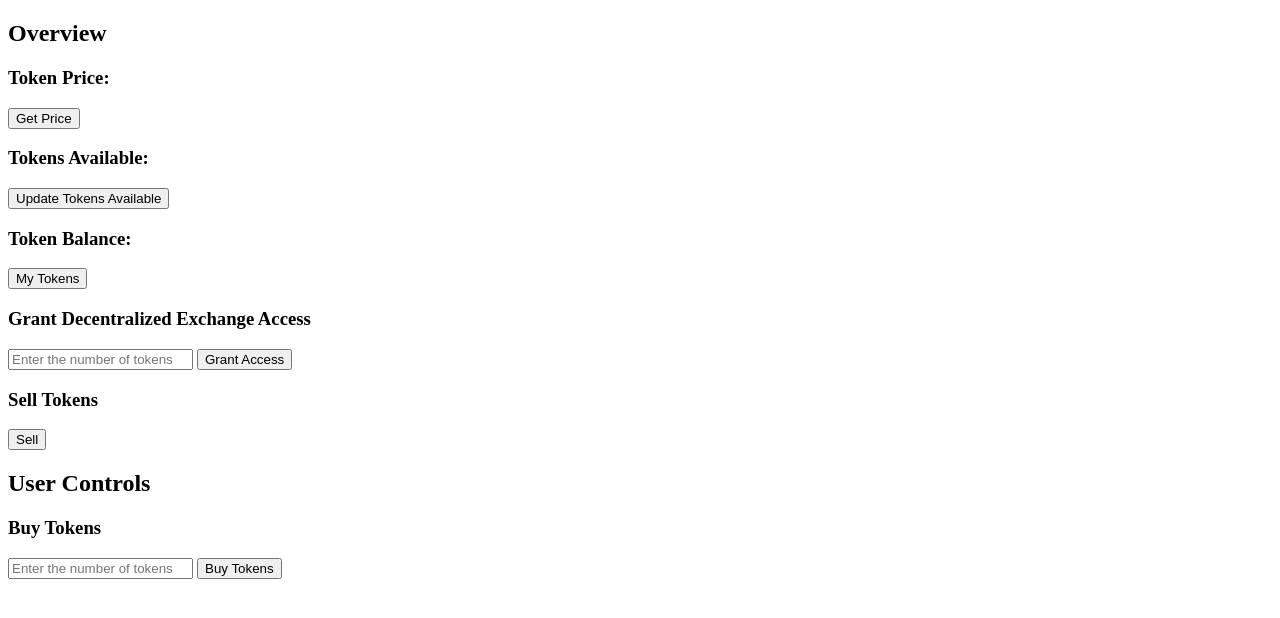
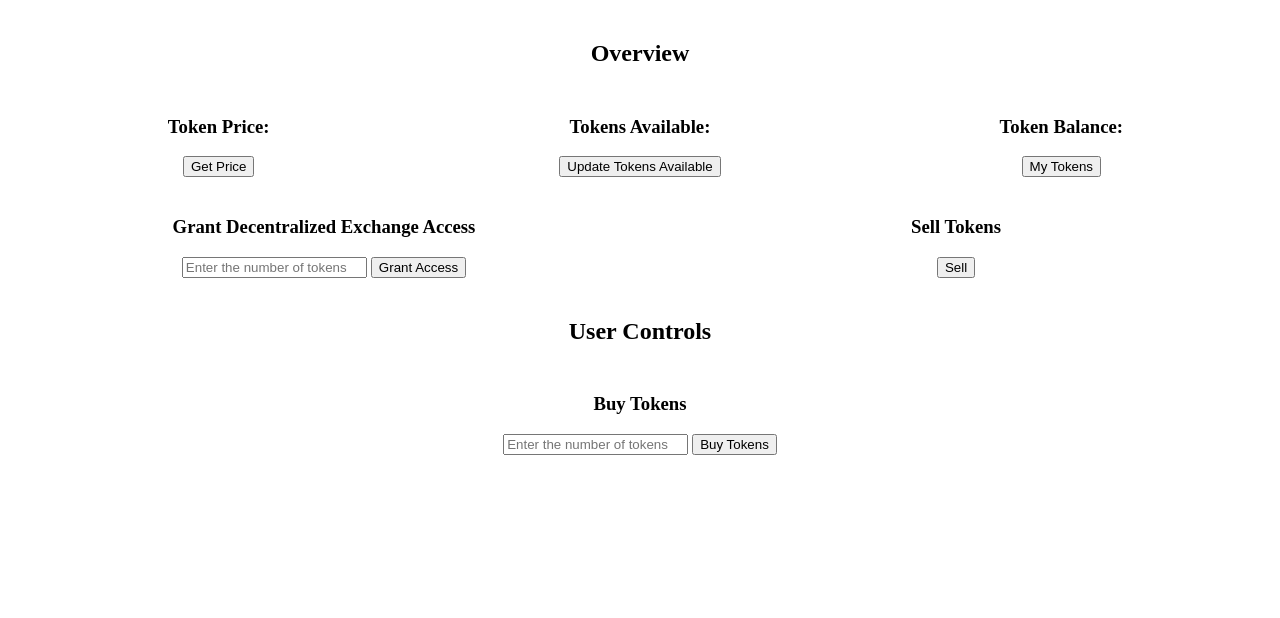
Before and after one commit to harrisb002/ERC20, a website: page frontend/base.html in a window 1280 px wide. Drawn offline with Linux system fonts and the light colour scheme.

Commit message:
Added CSS in the HTML

```diff
--- a/frontend/base.html
+++ b/frontend/base.html
@@ -3,10 +3,32 @@
   <head>
     <meta charset="utf-8" />
     <meta http-equiv="X-UA-Compatible" content="IE=edge" />
-    <title></title>
+    <title> ERC20 Exchange</title>
     <meta name="description" content="" />
     <meta name="viewport" content="width=device-width, initial-scale=1" />
-    <link rel="stylesheet" href="" />
+    <style>
+        .container {
+          display: flex;
+          flex-direction: column;
+          align-items: center;
+          gap: 10px;
+          margin-top: 20px;
+        }
+
+        .row {
+          display: flex;
+          flex-direction: row;
+          width: 100%;
+        }
+
+        .item {
+          display: flex;
+          flex-direction: column;
+          flex: 1;
+          align-items: center;
+          justify-content: center;
+        }
+      </style>
   </head>
   <body>
     <div class="container">
```
